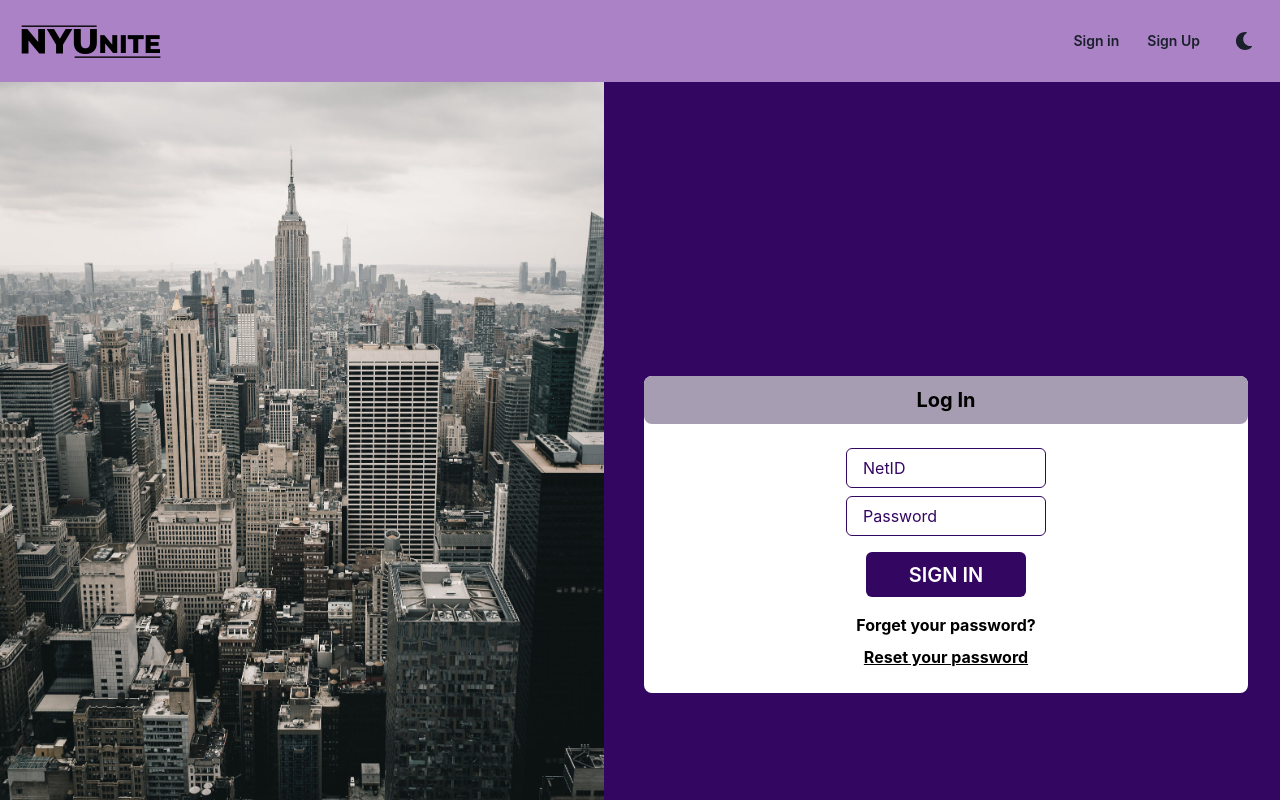
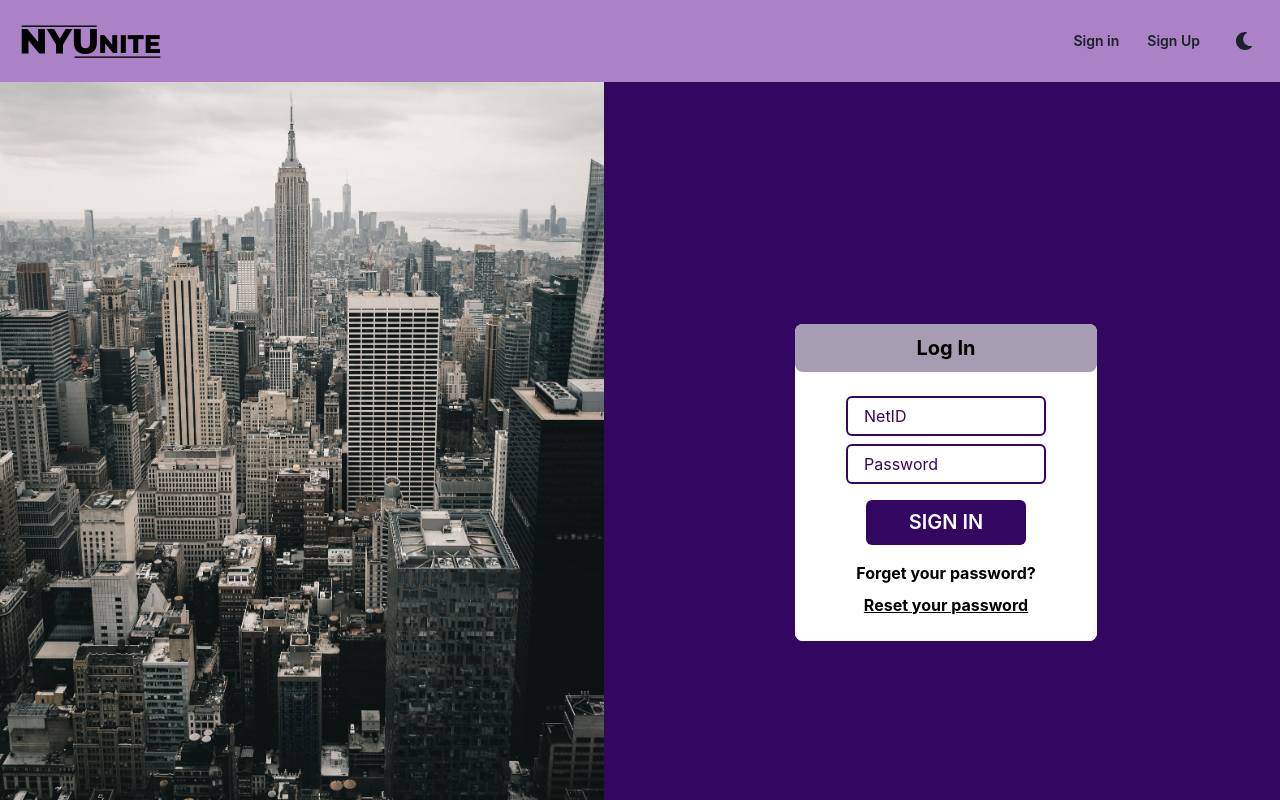
Before and after one commit to gcivil-nyu-org/S2022-Team-2-repo, a React (Create React App) app in the folder frontend/: page / in a window 1280 px wide. Shown: the top 800 px of the page. Built offline with nearby package versions, Linux system fonts and the light colour scheme.

Commit message:
log in UI update

```diff
--- a/frontend/src/App.js
+++ b/frontend/src/App.js
@@ -16,11 +16,15 @@ function App() {
 
         </Router>
       </div>
-      <div className='fill-window'>
-        <HomePage />
-      </div>
     </ChakraProvider>
   );
 }
 
 export default App;
+
+/*
+<div className='fill-window'>
+<HomePage />
+</div>
+
+*/
--- a/frontend/src/components/layout/NavBarApp.js
+++ b/frontend/src/components/layout/NavBarApp.js
@@ -26,7 +26,7 @@ export default function WfWf() {
 
   return (
     <React.Fragment>
-      <chakra.header h="full" bg={bg} w="full" px={{ base: 2, sm: 4 }} py={4}>
+      <chakra.header h="full" bg={bg} w="full" px={{ base: 2, sm: 4 }} py={4} position={'sticky'} top={0}>
         <Flex alignItems="center" justifyContent="space-between" mx="auto">
           <Link display="flex" alignItems="center" href="/">
             <img  src={logo} className="photo" alt="NYUnite"/>
--- a/frontend/src/views/authentication/Authenticate.js
+++ b/frontend/src/views/authentication/Authenticate.js
@@ -5,8 +5,10 @@ import loginPhoto from '../../assets/images/login_photo.jpg';
 
 export default function LogInPage() {
   return (
-    <Stack minH={'10vh'} direction={{ base: 'column', md: 'row' }}  bgColor={'#330662'}>
-      <Flex flex={1}>
+
+    <Stack minH={'100vh'} direction={{ base: 'column', md: 'row' }}  bgColor={'#330662'}>
+
+      <Flex flex={1} maxH={'100vh'}>
         <Image
           alt={'Login Image'}
           objectFit={'cover'}
@@ -15,8 +17,8 @@ export default function LogInPage() {
       </Flex>
 
 
-      <Flex p={8} flex={1} align={'center'} justify={'center'}>
-        <Box bg='white' w='100%' p={0} align={'center'} borderRadius='lg'>
+      <Flex p={8} flex={1} align={'center'} justify={'center'} >
+        <Box bg='white' w='50%' p={0} align={'center'} borderRadius='lg'>
 
           <Stack color={'black'} >
             <Box bg='#a69db2' borderRadius='lg' p={3}>
@@ -29,10 +31,10 @@ export default function LogInPage() {
 
             <Stack align={'center'}>
             <FormControl id="netId" borderColor={'#330662'} maxW='200px'>
-              <Input type="text"  placeholder='NetID' color={'#330662'} _placeholder={{ color: '#330662' }} />
+              <Input type="text"  placeholder='NetID' color={'#330662'} _placeholder={{ color: '#330662' }} borderWidth={'2px'} />
             </FormControl>
             <FormControl id="password" borderColor={'#330662'} maxW='200px'>
-              <Input type="password" placeholder='Password' color={'#330662'} _placeholder={{ color: '#330662' }}/>
+              <Input type="password" placeholder='Password' color={'#330662'} _placeholder={{ color: '#330662' }} borderWidth={'2px'}/>
             </FormControl>
             </Stack>
 
```
